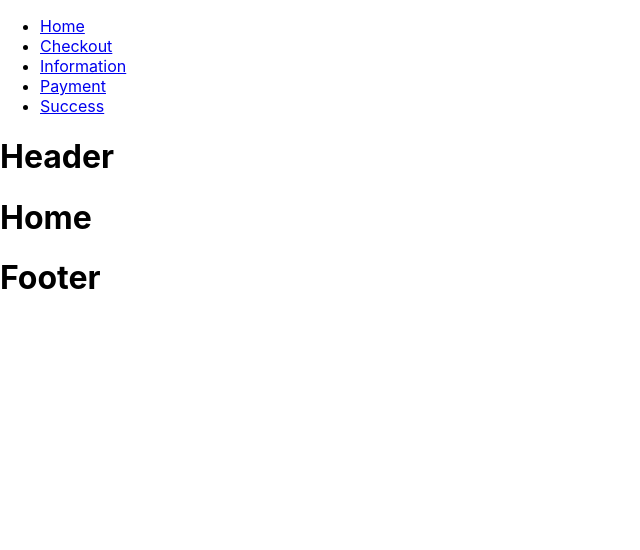
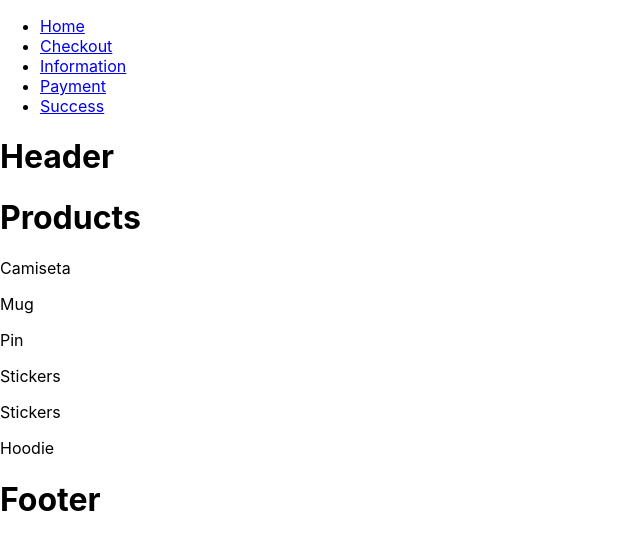
Before and after one commit to elizabethriver/react-store, a React (Create React App) app: page / in a window 1280 px wide. Shown: the top 550 px of the page, without its empty margins (0-640 px from the left). Built offline with nearby package versions, Linux system fonts and the light colour scheme.

Commit message:
consumo de api

```diff
--- a/src/components/Home.jsx
+++ b/src/components/Home.jsx
@@ -1,11 +1,14 @@
 import React from 'react'
+import initialState from "../initialState";
+import Products from "./Products";
 
-
-const Home = props => (
+const Home = () => {
+    console.log(initialState);
+    return (
         <div>
-            <h1>Home</h1>
+            <Products props={initialState.products} />
         </div>
-    )
+    )}
 
 
 export default Home
--- /dev/null
+++ b/src/components/Products.jsx
@@ -0,0 +1,19 @@
+import React from 'react';
+
+const Products = ({ props }) => {
+  console.log(props);
+  return (
+    <div>
+      <h1>Products</h1>
+      <div>
+        {props.map((player) => (
+          <div key={player.id}>
+            <p>{player.title}</p>
+          </div>
+        ))}
+      </div>
+    </div>
+  );
+};
+
+export default Products;
--- /dev/null
+++ b/src/initialState.js
@@ -0,0 +1,47 @@
+export default {
+    cart: [],
+    products: [
+      {
+        'id': '1',
+        'image': 'https://arepa.s3.amazonaws.com/camiseta.png',
+        'title': 'Camiseta',
+        'price': 25,
+        'description': 'Lorem ipsum dolor sit amet, consectetur adipiscing elit',
+      },
+      {
+        'id': '3',
+        'image': 'https://arepa.s3.amazonaws.com/mug.png',
+        'title': 'Mug',
+        'price': 10,
+        'description': 'Lorem ipsum dolor sit amet, consectetur adipiscing elit',
+      },
+      {
+        'id': '4',
+        'image': 'https://arepa.s3.amazonaws.com/pin.png',
+        'title': 'Pin',
+        'price': 4,
+        'description': 'Lorem ipsum dolor sit amet, consectetur adipiscing elit',
+      },
+      {
+        'id': '5',
+        'image': 'https://arepa.s3.amazonaws.com/stickers1.png',
+        'title': 'Stickers',
+        'price': 2,
+        'description': 'Lorem ipsum dolor sit amet, consectetur adipiscing elit',
+      },
+      {
+        'id': '6',
+        'image': 'https://arepa.s3.amazonaws.com/stickers2.png',
+        'title': 'Stickers',
+        'price': 2,
+        'description': 'Lorem ipsum dolor sit amet, consectetur adipiscing elit',
+      },
+      {
+        'id': '7',
+        'image': 'https://arepa.s3.amazonaws.com/hoodie.png',
+        'title': 'Hoodie',
+        'price': 35,
+        'description': 'Lorem ipsum dolor sit amet, consectetur adipiscing elit',
+      },
+    ],
+  };
```
